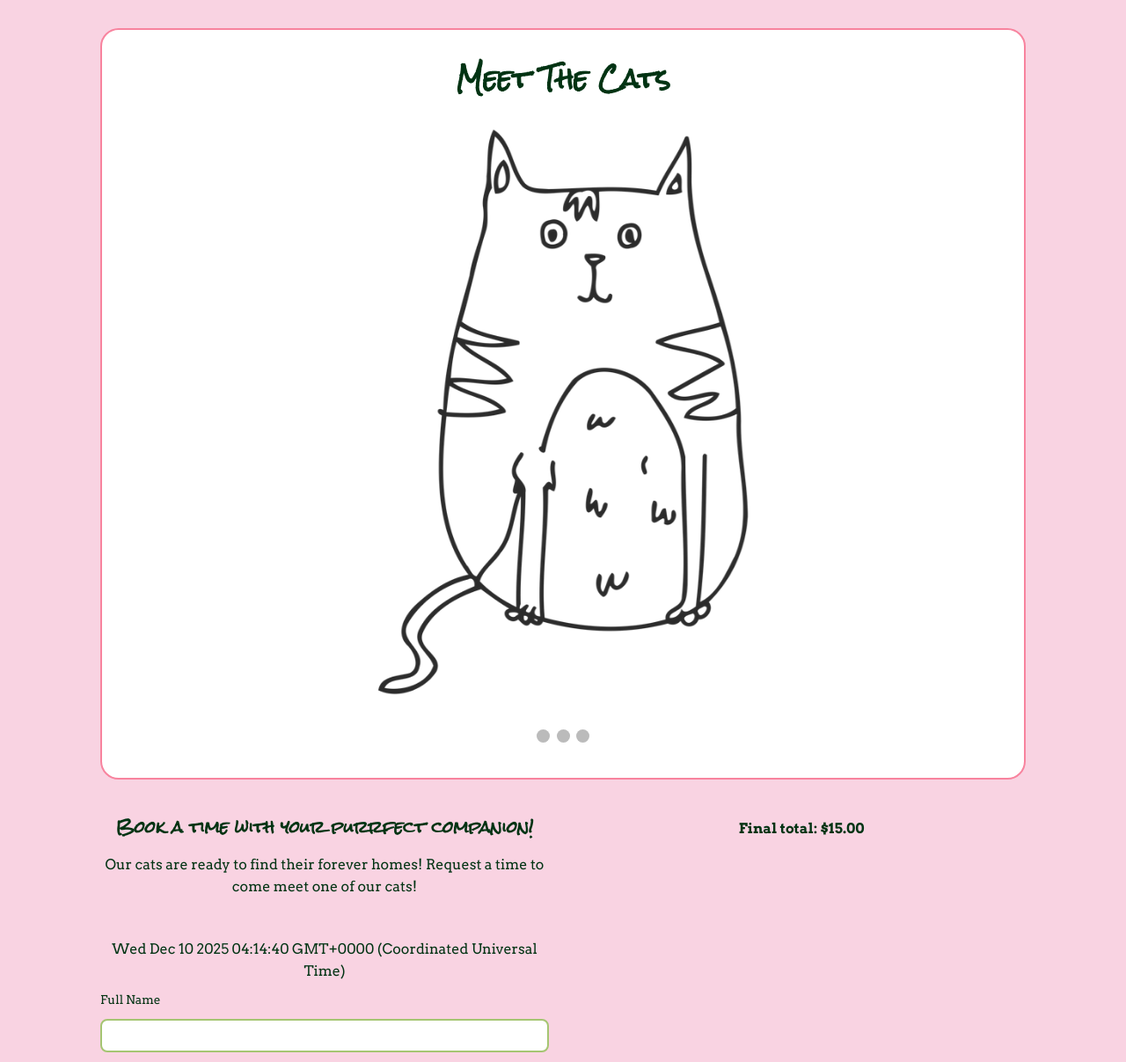
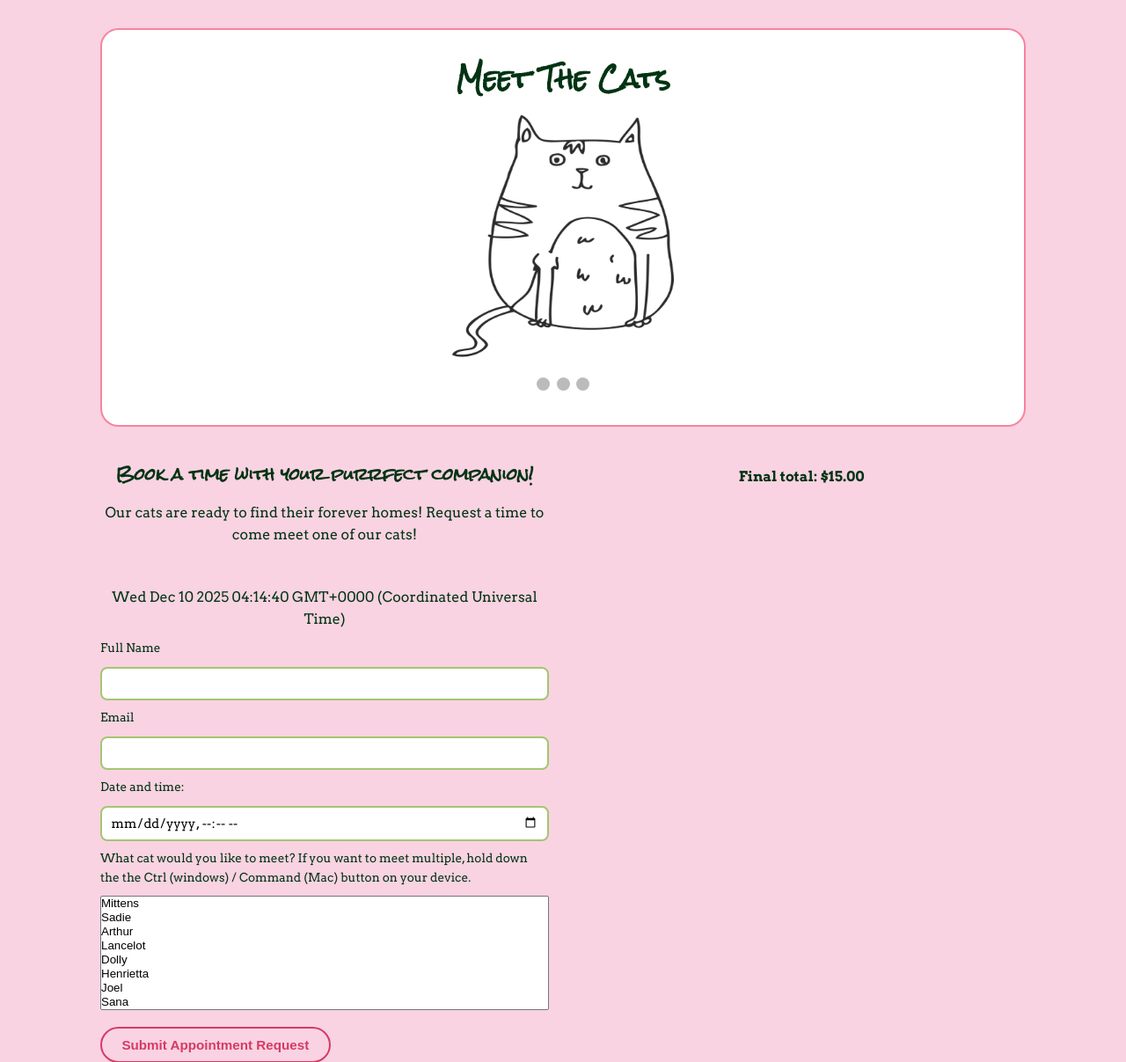
Before and after one commit to LillianBedore/Meowdani-Cat-Cafe, a PHP site: page /book.html in a window 1280 px wide. Shown: the part 99-1306 px from the top of the page at 88% size. Run offline with PHP 8.4, Linux system fonts and the light colour scheme.

Commit message:
add max-width and max-height to img elements

```diff
--- a/styles.css
+++ b/styles.css
@@ -703,3 +703,7 @@ h1, h2, h3 {
 .paw-left:hover, .paw-right:hover {
     animation: wiggle 0.4s ease-in-out;
 }
+img{
+    max-width: 300px;
+    max-height: 300px;
+}
```
